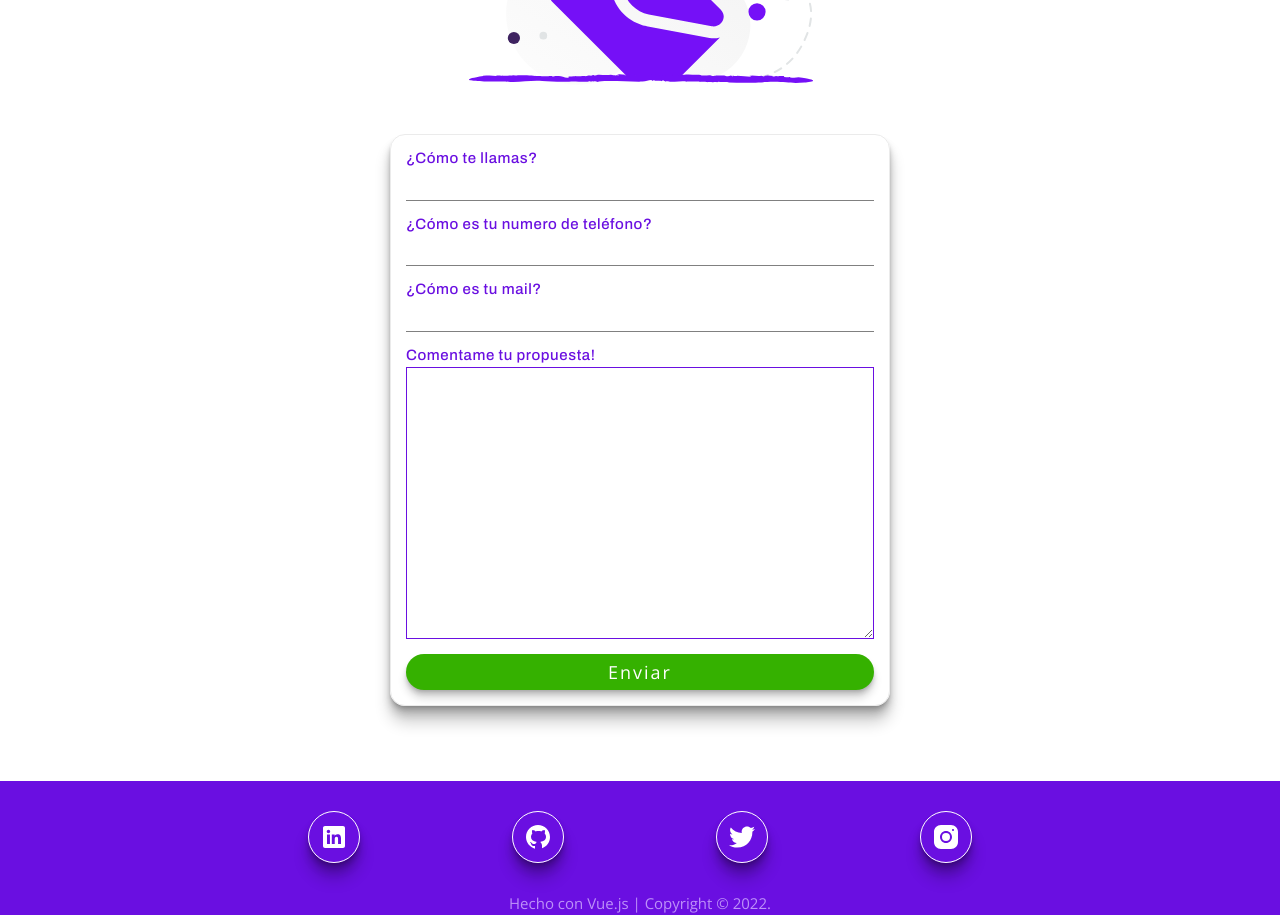
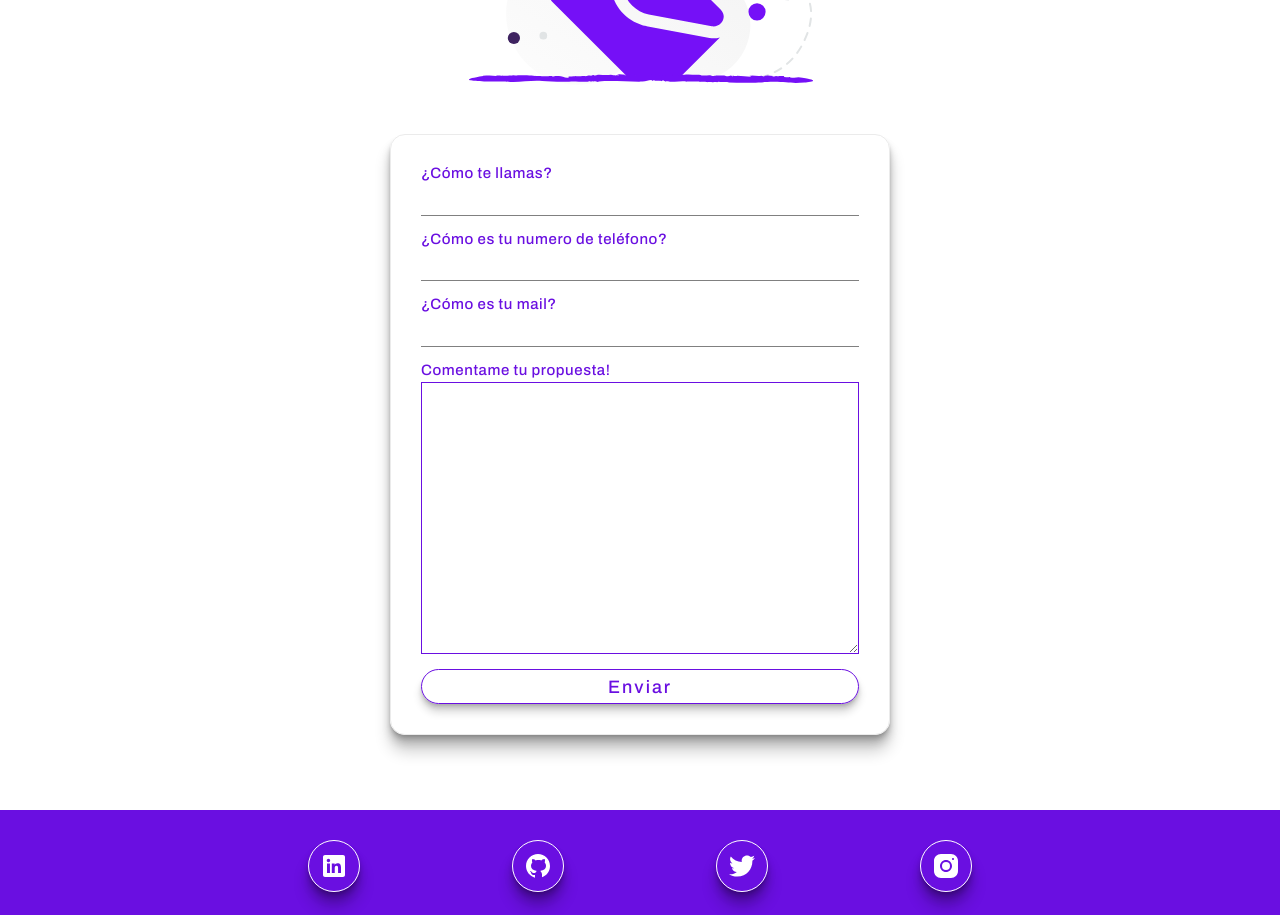
Before and after one commit to achani2497/portfolio, a Vue app: page / in a window 1280 px wide. Shown: the part 3360-4275 px from the top of the page. Built offline with nearby package versions, Linux system fonts and the light colour scheme.

Commit message:
Agrego animacion al boton de envio de mail

```diff
--- a/src/components/contacto/contactForm.vue
+++ b/src/components/contacto/contactForm.vue
@@ -4,17 +4,17 @@
             <div class="form-body flex flex-column">
                 <div class="form-input-group">
                     <label for="nombre" class="titulo">¿Cómo te llamas?</label>
-                    <input type="text" name="nombre" id="nombre" class="input-form">
+                    <input type="text" name="nombre" id="nombre" class="input-form" autocomplete="off">
                     <span></span>
                 </div>
                 <div class="form-input-group">
                     <label for="telefono" class="titulo">¿Cómo es tu numero de teléfono?</label>
-                    <input type="text" name="telefono" id="telefono" class="input-form">
+                    <input type="text" name="telefono" id="telefono" class="input-form" autocomplete="off">
                     <span></span>
                 </div>
                 <div class="form-input-group">
                     <label for="mail" class="titulo">¿Cómo es tu mail?</label>
-                    <input type="text" name="mail" id="mail" class="input-form">
+                    <input type="text" name="mail" id="mail" class="input-form" autocomplete="off">
                     <span></span>
                 </div>
                 <div class="form-input-group">
@@ -23,7 +23,10 @@
                 </div>
             </div>
             <div class="form-footer">
-                <button type="submit" class="btn">Enviar</button>
+                <button type="submit" class="btn flex" id="sendButton">
+                    <div class="button-text titulo" id="textButton">Enviar</div>
+                    <i id="plane"></i>
+                </button>
             </div>
         </form>
     </div>
@@ -31,7 +34,7 @@
 <style scoped>
     .form-container{
         border: 1px solid rgb(235, 235, 235);
-        padding: 1rem;
+        padding: 2rem;
         border-radius: 15px;
         width: 100%;
     }
@@ -84,20 +87,24 @@
         transform: scaleX(1);
         width: 100%;
         height: 2px;
-        background-color: var(--violet);
+        background-color: var(--yellow);
     }
     .input-form, textarea:focus{
         outline: none;
     }
     .btn{
+        position: relative;
         width: 100%;
-        background-color: rgb(53, 177, 0);
-        color: white;
-        border: none;
+        background-color: transparent;
+        color: var(--violet);
+        border: 1px solid var(--violet);
         border-radius: 20px;
-        font-size: 18px;
+        height: 35px;
         padding: .4rem;
         transition: all .3s ease-in-out;
+        align-items: center;
+        justify-content: center;
+        overflow: hidden;
         letter-spacing: 2px;
         box-shadow: 0 1px 1px rgba(0,0,0,0.02),
                     0 2px 2px rgba(0,0,0,0.06),
@@ -106,7 +113,38 @@
     }
     .btn:hover{
         cursor: pointer;
+        background-color: var(--violet);
+        color: white;
         box-shadow: none;
+    }
+    .button-text{
+        font-size: 18px;
+        font-weight: bold;
+    }
+    i{
+        height: 35px;
+        width: 35px;
+        display: none;
+    }
+    .plane{
+        background-image: url('~@/assets/images/icons/plane.svg');
+        background-position: center;
+        background-repeat: no-repeat;
+        background-size: cover;
+        transform: translateX(-200px);
+        display: block;
+    }
+    .fly{
+        animation: fly 1.5s forwards;
+        animation-timing-function: cubic-bezier(.85,.11,.41,.96);
+    }
+    @keyframes fly{
+        from{
+            transform: translateX(-200px) rotate(45deg);
+        }
+        to{
+            transform: translateX(250px) rotate(45deg);
+        }
     }
 @media screen and (min-width: 768px) {
     .form-container{
@@ -117,11 +155,29 @@
 <script>
 export default {
     setup() {
+        const animarBoton = () => {
+            let boton = document.getElementById('sendButton')
+            let texto = document.getElementById('textButton')
+            let avion = document.getElementById('plane')
+            texto.style.display = 'none'
+            avion.classList.add('fly')
+            avion.classList.add('plane')
+            setTimeout(() => {
+                avion.style.display = 'none'
+                boton.style.boxShadow = 'none'
+                boton.style.backgroundColor = 'rgb(53, 177, 0)'
+                texto.innerHTML = '!Enviado!'
+                texto.style.display = 'block'
+                texto.style.color = 'white'
+            }, 1600)
+
+        }
         const enviarMail = () => {
-            console.log('Mando mail')
+            animarBoton()
         }
         return {
-            enviarMail
+            enviarMail,
+            animarBoton
         }
     },
 }
```
Also changed, not shown: src/assets/images/icons/plane.svg (added).
